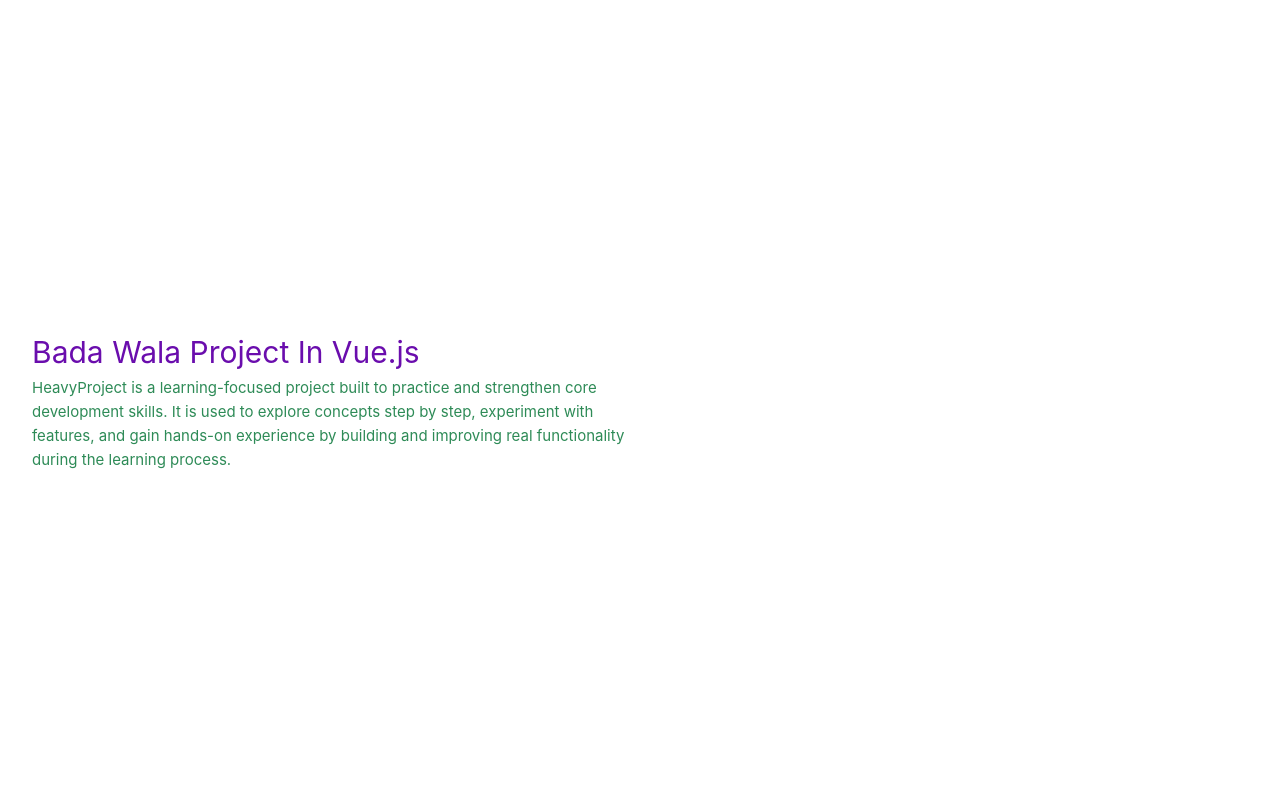
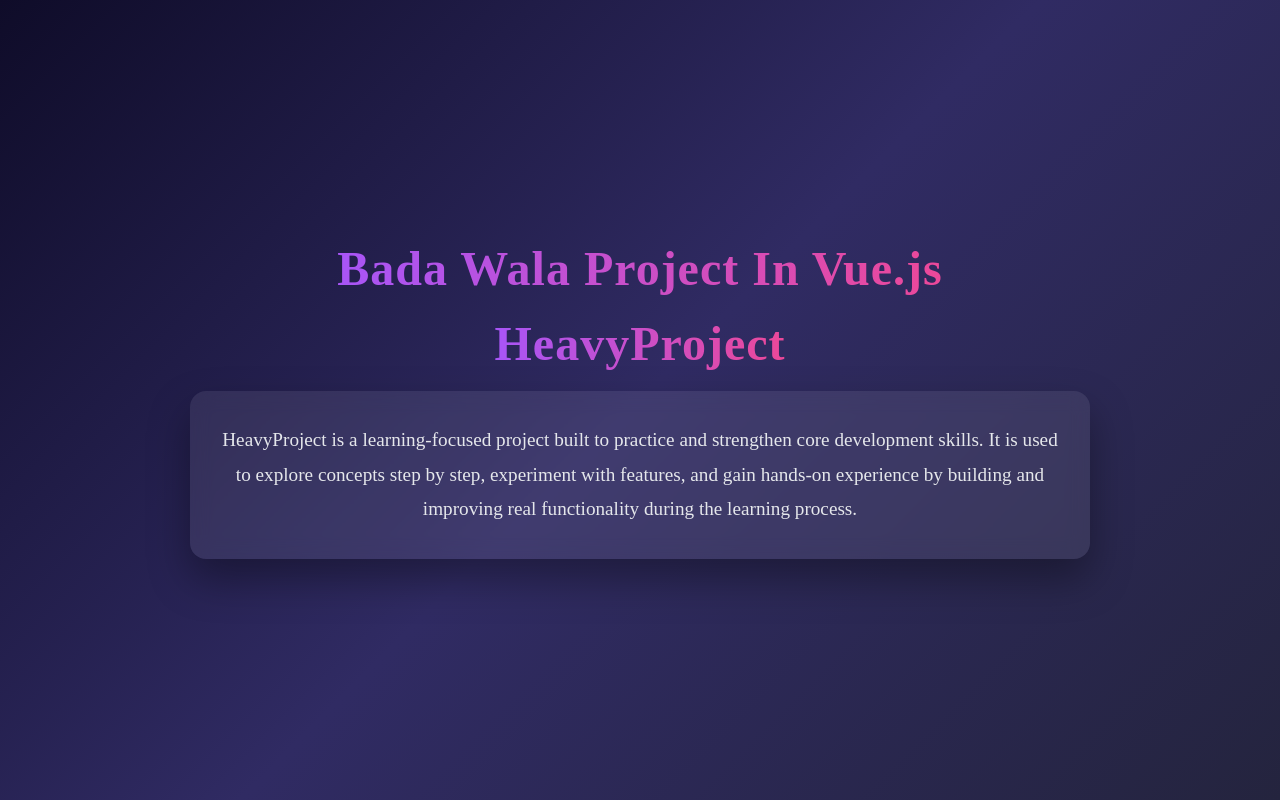
Before and after one commit to guddu1cse/HeavyProject, a Vue app: page / in a window 1280 px wide. Built offline with nearby package versions, Linux system fonts and the light colour scheme.

Commit message:
color and style chakauaaa wala

```diff
--- a/src/App.vue
+++ b/src/App.vue
@@ -3,7 +3,9 @@ export default {
   data() {
     return {
       name: 'Bada Wala Project In Vue.js',
-      description: 'HeavyProject is a learning-focused project built to practice and strengthen core development skills. It is used to explore concepts step by step, experiment with features, and gain hands-on experience by building and improving real functionality during the learning process.'
+      title: 'HeavyProject',
+      description:
+        'HeavyProject is a learning-focused project built to practice and strengthen core development skills. It is used to explore concepts step by step, experiment with features, and gain hands-on experience by building and improving real functionality during the learning process.'
     }
   }
 }
@@ -12,50 +14,68 @@ export default {
 <template>
   <div class="container">
     <h1 class="title">{{ name }}</h1>
+    <h3 class="title">{{ title }}</h3>
     <p class="desc">{{ description }}</p>
   </div>
 </template>
 
 <style scoped>
-header {
-  line-height: 1.5;
-}
-
-.logo {
-  display: block;
-  margin: 0 auto 2rem;
-}
-
+/* main dabba */
 .container {
-  /* display: flex; */
+  min-height: 100vh;
+  display: flex;
+  flex-direction: column;
   justify-content: center;
   align-items: center;
-  gap: 16px;
+
+  padding: clamp(16px, 5vw, 40px);
+  text-align: center;
+
+  background: linear-gradient(135deg, #0f0c29, #302b63, #24243e);
 }
 
 .title {
-  color: #6a0dad;
+  /* thoda style wala font */
+  font-size: clamp(1.8rem, 4vw, 3rem);
+  font-weight: 800;
+  letter-spacing: 1px;
+  margin-bottom: 20px;
+
+  /* chamkauaaa color */
+  background: linear-gradient(90deg, #a855f7, #ec4899);
+  -webkit-background-clip: text;
+  -webkit-text-fill-color: transparent;
 }
 
 .desc {
-  color: #2e8b57;
+  width: 100%;
+  max-width: 900px;
+  font-size: clamp(0.95rem, 2.5vw, 1.2rem);
+  line-height: 1.8;
+  color: #e5e7eb;
+  background: rgba(255, 255, 255, 0.08);
+  padding: clamp(16px, 4vw, 32px);
+  border-radius: 16px;
+  backdrop-filter: blur(10px);
+  box-shadow: 0 20px 40px rgba(0, 0, 0, 0.35);
 }
 
-@media (min-width: 1024px) {
-  header {
-    display: flex;
-    place-items: center;
-    padding-right: calc(var(--section-gap) / 2);
+/* chotka scree ke lia */
+@media (max-width: 480px) {
+  .title {
+    letter-spacing: 0.5px;
   }
 
-  .logo {
-    margin: 0 2rem 0 0;
+  .desc {
+    line-height: 1.6;
   }
+}
 
-  header .wrapper {
-    display: flex;
-    place-items: flex-start;
-    flex-wrap: wrap;
+/* badka screen ke lia */
+@media (min-width: 1200px) {
+  .container {
+    padding-top: 80px;
+    padding-bottom: 80px;
   }
 }
 </style>
--- a/src/assets/main.css
+++ b/src/assets/main.css
@@ -1,4 +1,4 @@
-@import './base.css';
+/* @import './base.css';
 
 #app {
   max-width: 1280px;
@@ -32,4 +32,10 @@ a,
     grid-template-columns: 1fr 1fr;
     padding: 0 2rem;
   }
+} */
+
+*{
+  margin: 0;
+  padding: 0;
+  box-sizing: border-box;
 }
```
